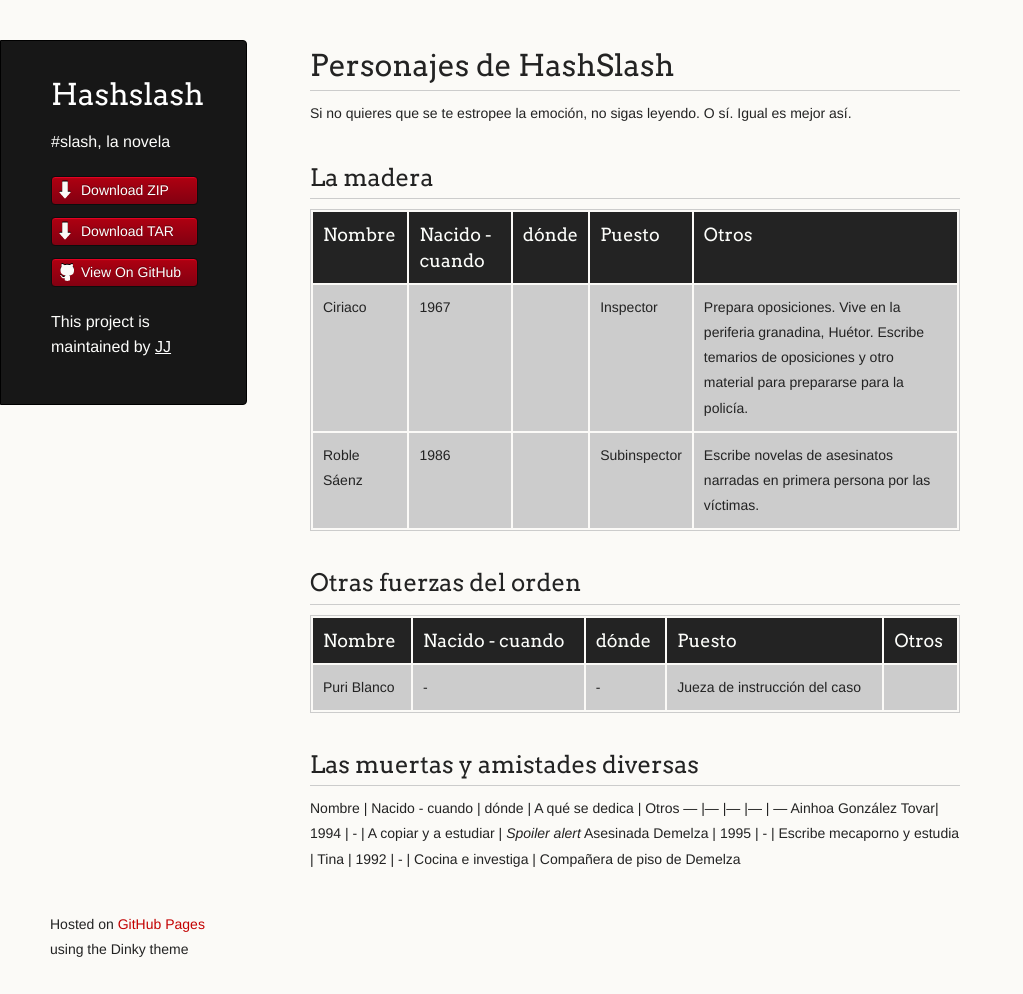
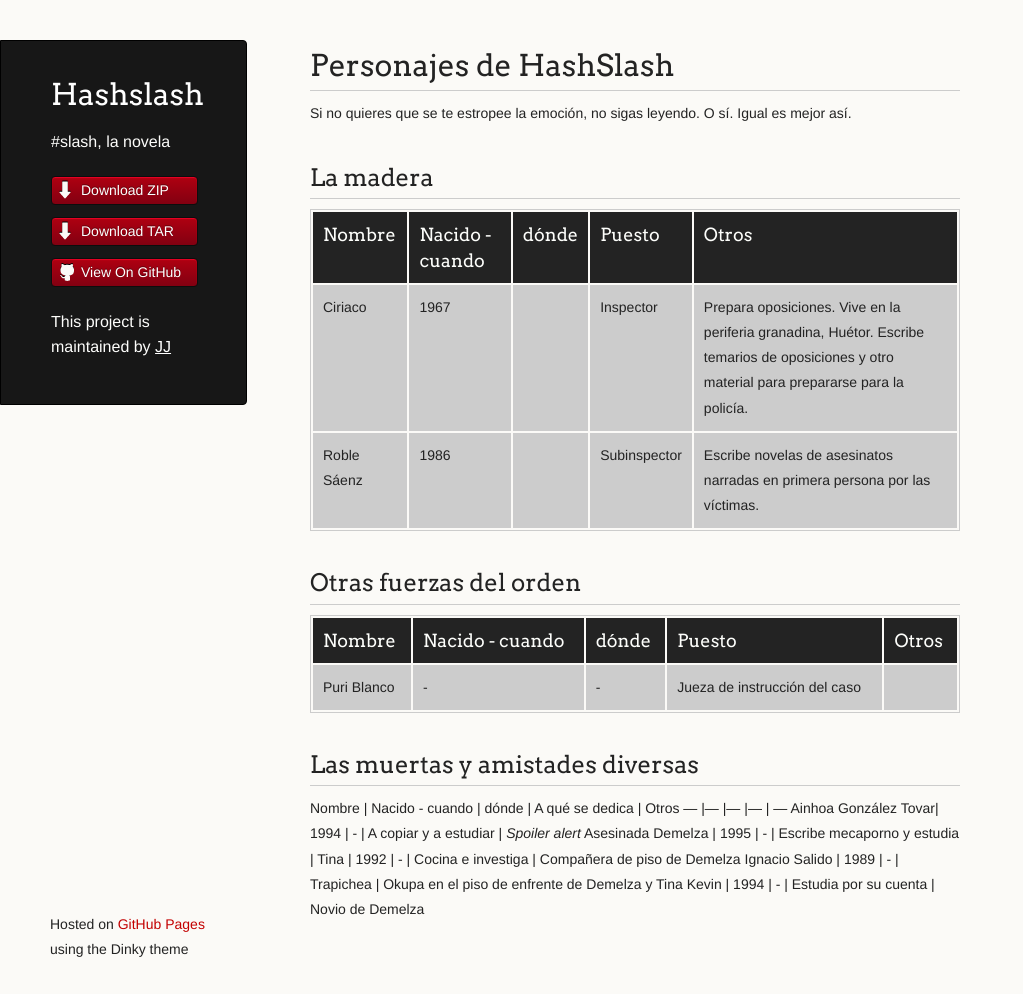
Before and after one commit to JJ/HashSlash, a Jekyll site: the page built from texto/personajes.md, in a window 1280 px wide and 994 px high. Shown: the whole window, without its empty margins (0-1023 px from the left). Built offline with Jekyll 4.4.1, drawn with Linux system fonts in a browser that asks for light colours.

Commit message:
Sync texto/personajes.md from master to gh-pages

```diff
--- a/texto/personajes.md
+++ b/texto/personajes.md
@@ -29,3 +29,5 @@ Nombre | Nacido - cuando | dónde |  A qué se dedica | Otros
 Ainhoa González Tovar| 1994 |  - | A copiar y a estudiar | *Spoiler alert*  Asesinada
 Demelza | 1995 | - | Escribe mecaporno y estudia |
 Tina | 1992 | - | Cocina e investiga | Compañera de piso de Demelza
+Ignacio Salido | 1989 | -  | Trapichea | Okupa en el piso de enfrente de Demelza y Tina
+Kevin | 1994 |  - |  Estudia por su cuenta | Novio de Demelza
```
